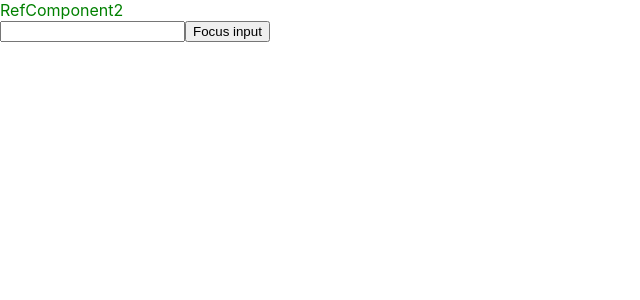
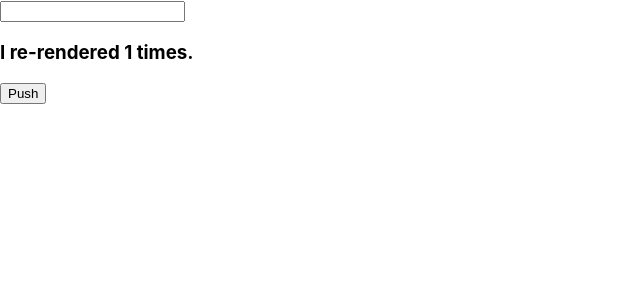
Before and after one commit to brebecaS/more_hooks_exemples, a React (Create React App) app: page / in a window 1280 px wide. Shown: the top 300 px of the page, without its empty margins (0-640 px from the left). Built offline with nearby package versions, Linux system fonts and the light colour scheme.

Commit message:
use ref update

```diff
--- a/src/App.js
+++ b/src/App.js
@@ -5,7 +5,7 @@ import RefComponent2 from "./exemple/useRefExemple/RefComponent2";
 import MemoComponent from "./exemple/useMemoExemple/MemoComponent";
 
 function App() {
-  return <RefComponent2 />;
+  return <RefComponent1 />;
 }
 
 export default App;
--- a/src/exemple/useRefExemple/RefComponent1.js
+++ b/src/exemple/useRefExemple/RefComponent1.js
@@ -3,13 +3,14 @@ import { useEffect, useRef, useState } from "react";
 const RefComponent1 = () => {
   const [text, setText] = useState("text");
   const renderCount = useRef(1);
+  const divColorRef = useRef(null);
 
   useEffect(() => {
     renderCount.current = renderCount.current + 1;
   });
 
   return (
-    <div>
+    <div ref={divColorRef}>
       <input
         type="text"
         onChange={(e) => {
@@ -17,6 +18,15 @@ const RefComponent1 = () => {
         }}
       />
       <h3>I re-rendered {renderCount.current} times.</h3>
+      <button
+        onClick={() => {
+          if (divColorRef.current.style.backgroundColor === "red") {
+            divColorRef.current.style.backgroundColor = "transparent";
+          } else divColorRef.current.style.backgroundColor = "red";
+        }}
+      >
+        Push
+      </button>
     </div>
   );
 };
```
